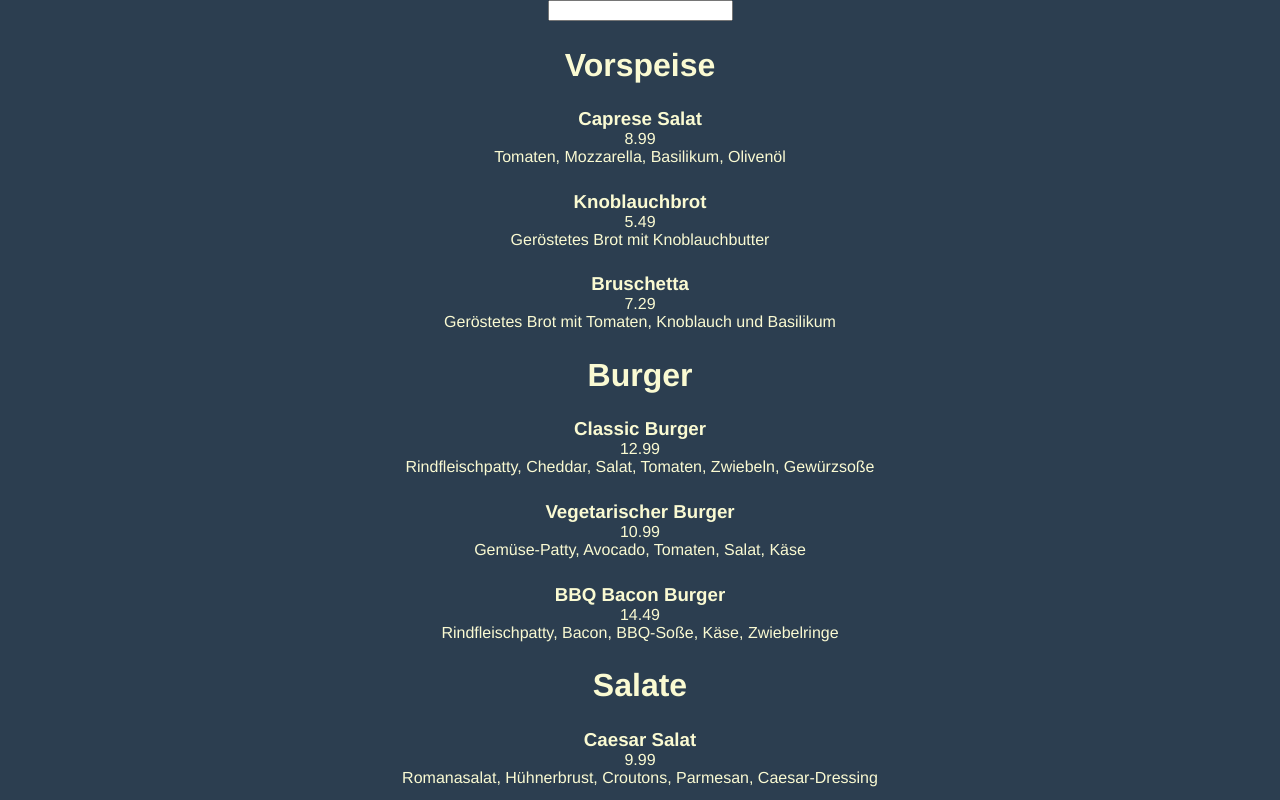
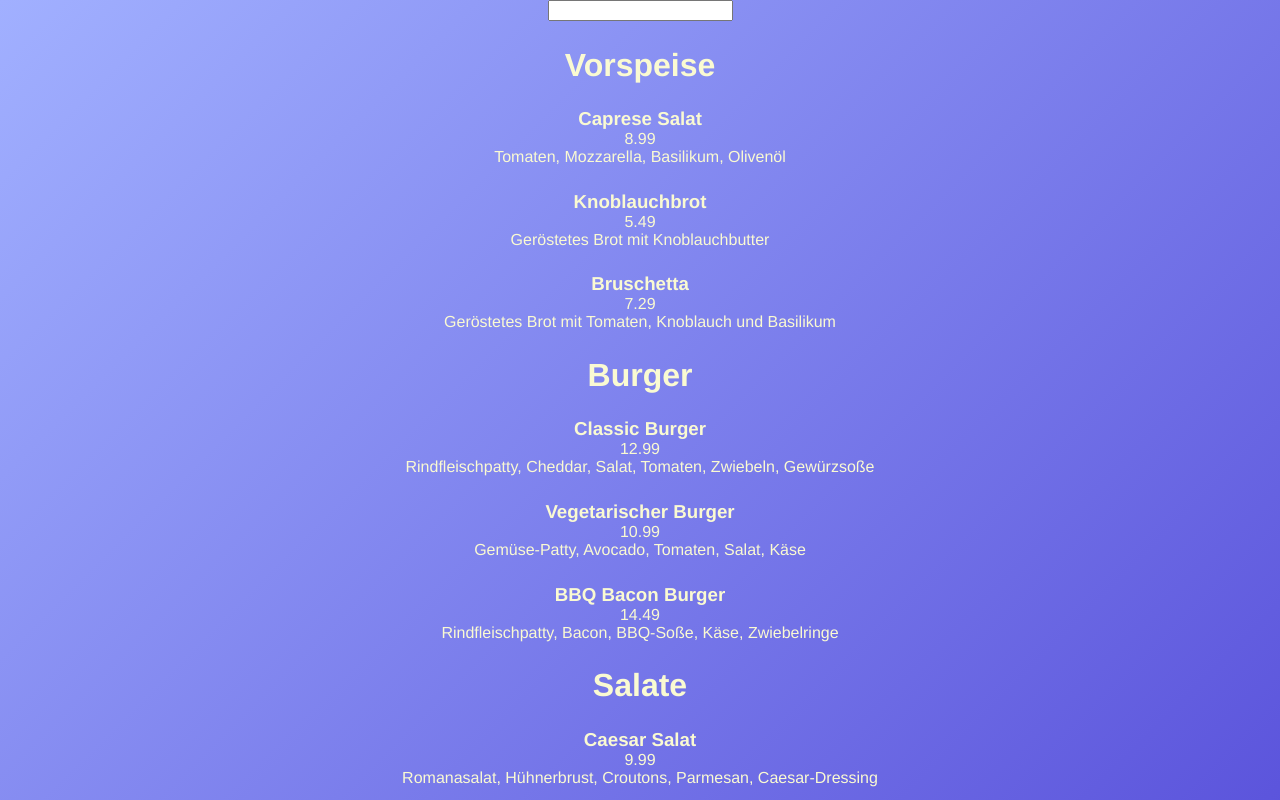
Before and after one commit to Burgerlein/Restaurant, a Vue app in the folder restaurant.frontend/: page / in a window 1280 px wide. Shown: the top 800 px of the page. Built offline with nearby package versions, Linux system fonts and the light colour scheme.

Commit message:
change bg from App

```diff
--- a/restaurant.frontend/src/App.vue
+++ b/restaurant.frontend/src/App.vue
@@ -24,7 +24,7 @@ body {
 }
 
 .app {
-  background-color: #2c3e50;
+  background-image: linear-gradient(135deg, var(--governor-bay-300) 0%, var(--governor-bay-700) 100%);
   width: 100vw;
   min-height: 100vh;
   height: 100%;
```
